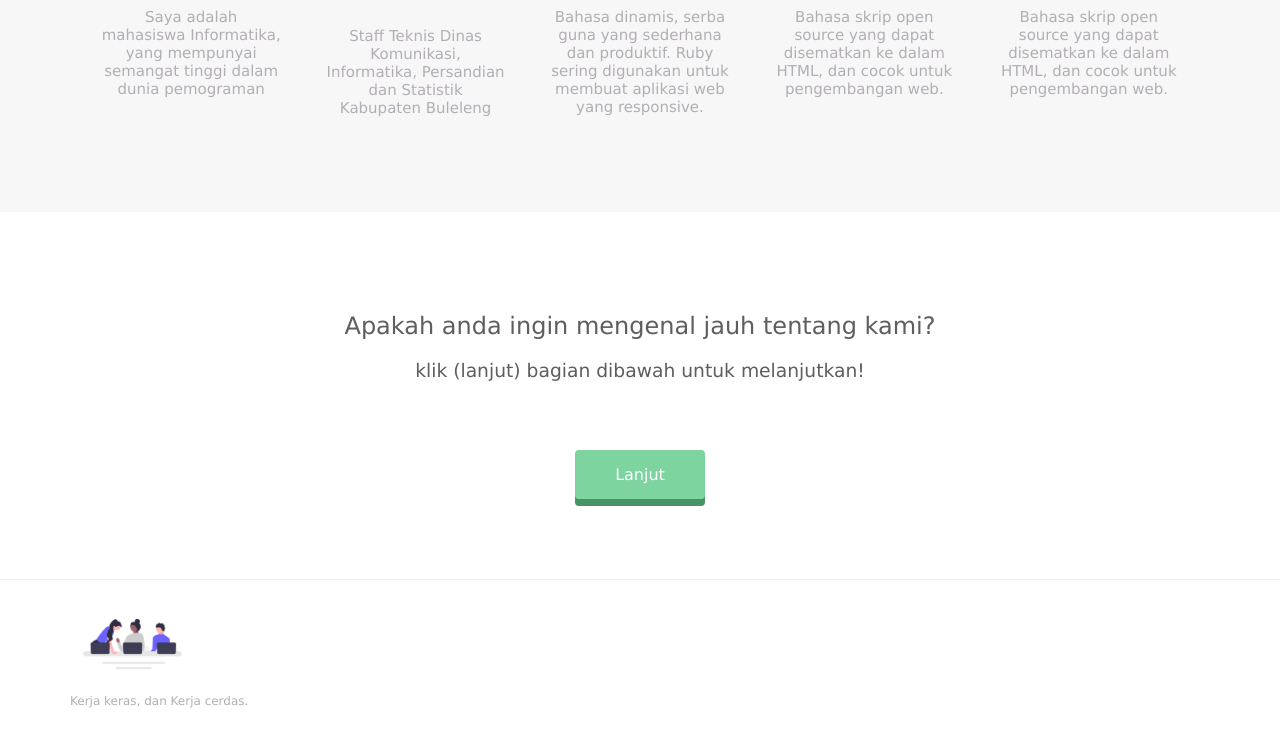
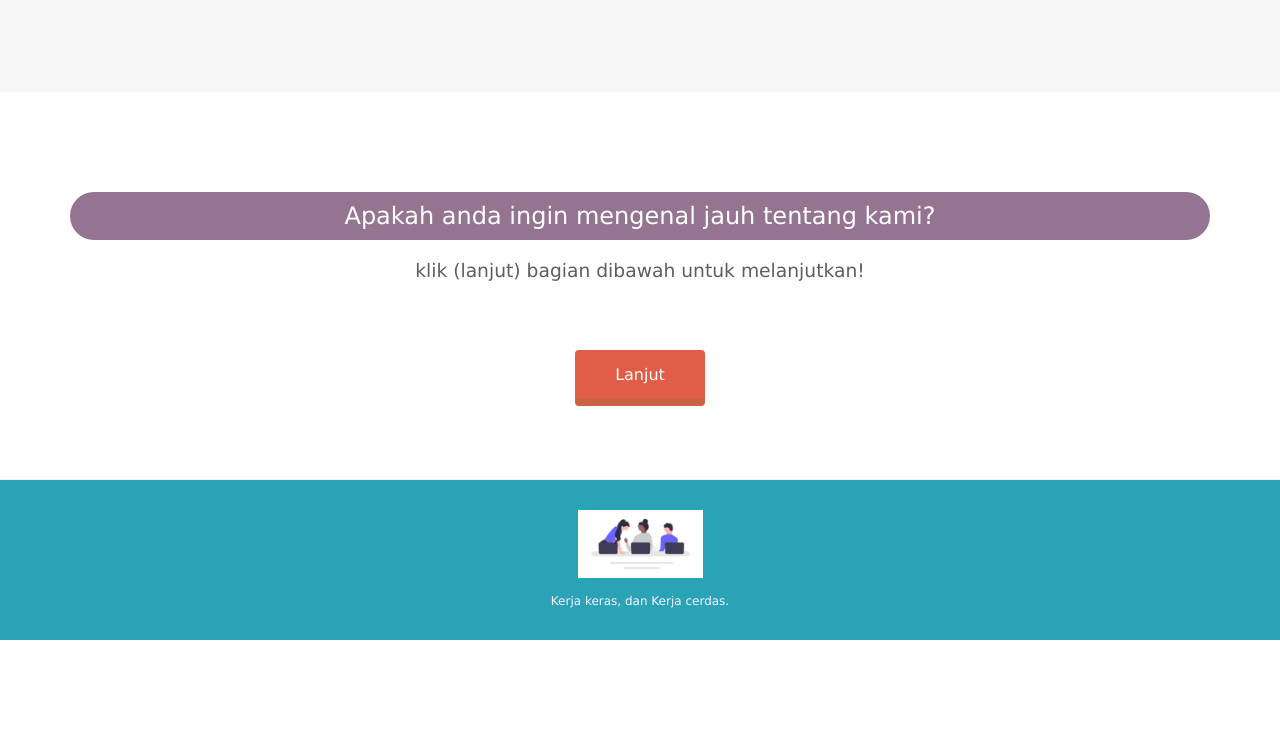
Before and after one commit to sahrudindev/Menghadeh, a plain HTML site: page index.html in a window 1280 px wide. Shown: the part 1112-1852 px from the top of the page. After the commit the page ends 1752 px from the top, so only its background shows below. Drawn offline with Linux system fonts and the light colour scheme.

Commit message:
Update akhir.css

```diff
--- a/akhir.css
+++ b/akhir.css
@@ -23,10 +23,10 @@ a {
 }
 
 .top-wrapper {
-  padding: 180px 0 100px 0;
-  background-image: url(itu.jpg);
+  padding: 40px 0 100px 0;
+  background-image: url(https://cdn.wallpapersafari.com/2/43/kAO96s.png);
   background-size: cover;
-  color: white;
+  color: #043e54;
   text-align: center;
 }
 
@@ -52,7 +52,7 @@ a {
 }
 
 .signup {
-  background-color: #239b76;
+  background-color: #69116a;
 }
 
 .facebook {
@@ -84,7 +84,7 @@ a {
 header {
   height: 65px;
   width: 100%;
-  background-color: rgba(34, 49, 52, 0.9);
+  background-color: rgb(42 163 183);
   position :fixed;
   top: 0;
   z-index: 10;
@@ -152,6 +152,11 @@ header {
 
 .heading h2 {
   font-weight: normal;
+    background: #957492;
+    color: white;
+    padding: 10px;
+    border-radius: 25px;
+
 }
 
 .lesson {
@@ -193,10 +198,10 @@ header {
 }
 
 .message {
-  padding: 15px 40px;
-  background-color: #5dca88;
-  cursor: pointer;
-  box-shadow: 0 7px #1a7940;
+      padding: 15px 40px;
+    background-color: #db351a;
+    cursor: pointer;
+    box-shadow: 0 7px #bd3c16;
 }
 
 .message:active {
@@ -210,13 +215,17 @@ footer img {
 }
 
 footer p {
-  color: #b3aeb5;
+  color: #fcf3ff;
   font-size: 12px;
 }
 
 footer {
-  padding-top: 30px;
-  padding-bottom: 20px;
+padding-top: 30px;
+    padding-bottom: 20px;
+    background: rgb(42 163 183);
+    margin: 0 auto;
+    text-align: center;
+    color: white;
 }
 .logo{
 color:white;
```
